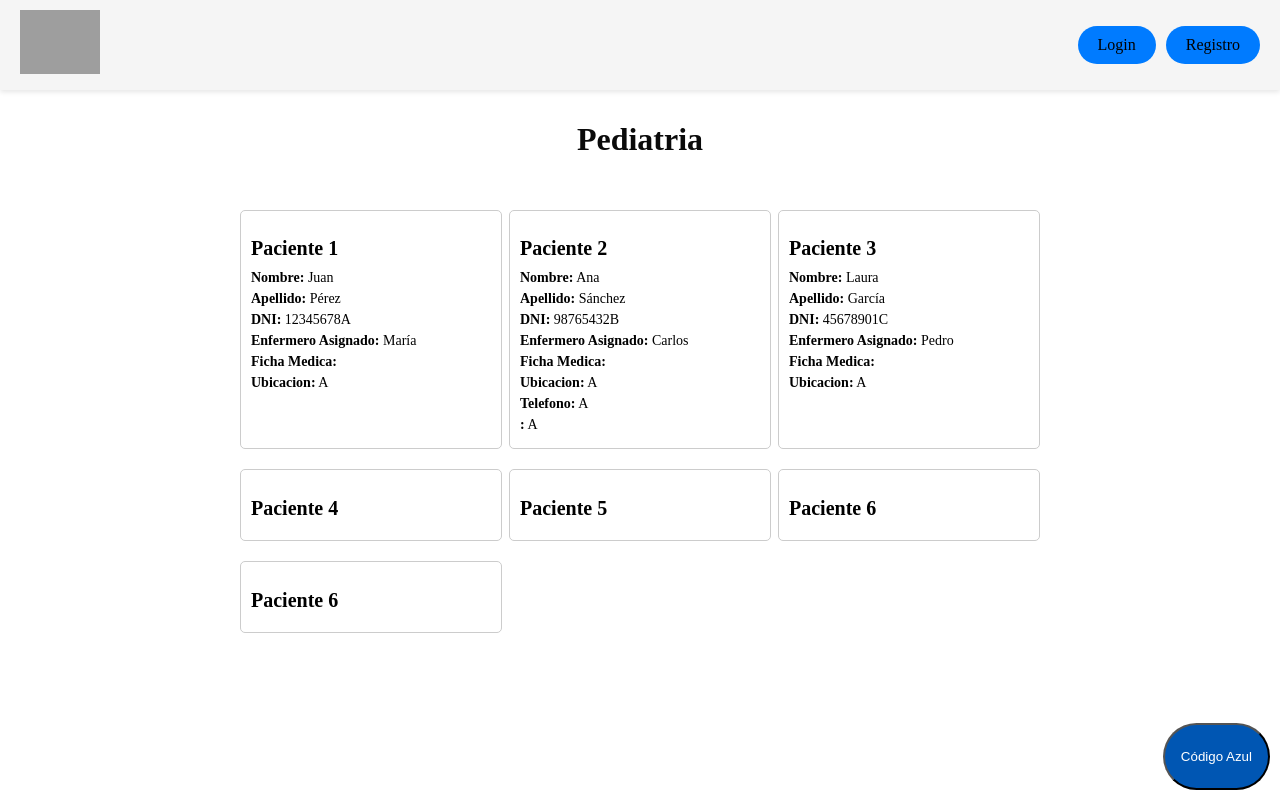
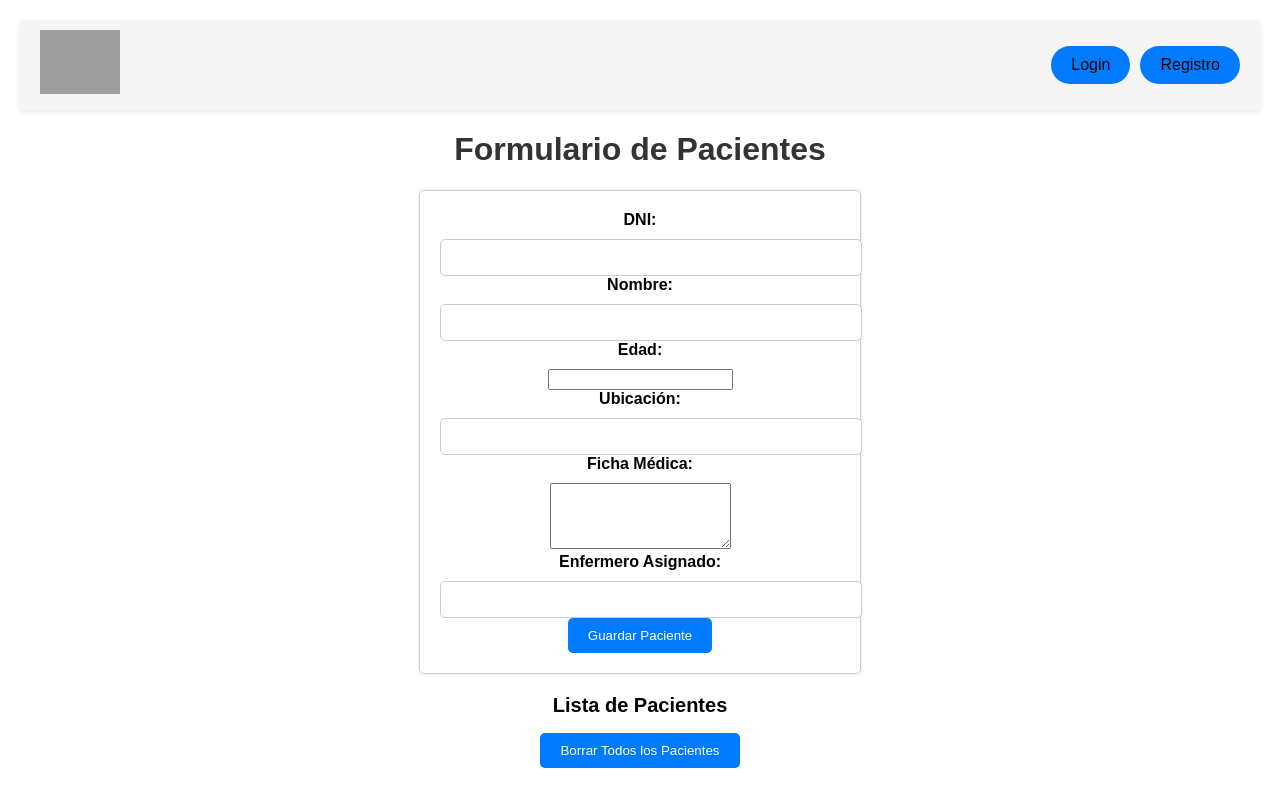
Before and after one commit to RG24816/Sala-olimpico, a plain HTML site: page sala_prueba.html in a window 1280 px wide. Drawn offline with Linux system fonts and the light colour scheme; grey boxes are pictures that could not be loaded.

Commit message:
cambios generales

```diff
--- a/sala_prueba.html
+++ b/sala_prueba.html
@@ -19,100 +19,39 @@
     </header>
 
     <main>
-        <div class="titulo">
-            <h1>Pediatria</h1>
-        </div>
-        <div class="sala">
-            <div class="paciente">
-                <h2>Paciente 1</h2>
-                <div class="info">
-                    <p><strong>Nombre:</strong> Juan</p>
-                    <p><strong>Apellido:</strong> Pérez</p>
-                    <p><strong>DNI:</strong> 12345678A</p>
-                    <p><strong>Enfermero Asignado:</strong> María</p>
-                    <p><strong>Ficha Medica:</strong></p>
-                    <p><strong>Ubicacion:</strong> A </p>
+        <h1>Formulario de Pacientes</h1>
+    <form id="patientForm">
+        <label for="dni">DNI:</label>
+        <input type="text" id="dni" required>
 
-                </div>
-            </div>
+        <label for="nombre">Nombre:</label>
+        <input type="text" id="nombre" required>
 
-            <div class="paciente">
-                <h2>Paciente 2</h2>
-                <div class="info">
-                    <p><strong>Nombre:</strong> Ana</p>
-                    <p><strong>Apellido:</strong> Sánchez</p>
-                    <p><strong>DNI:</strong> 98765432B</p>
-                    <p><strong>Enfermero Asignado:</strong> Carlos</p>
-                    <p><strong>Ficha Medica:</strong></p>
-                    <p><strong>Ubicacion:</strong> A </p>
-                    <p><strong>Telefono:</strong> A </p>
-                    <p><strong>:</strong> A </p>
-                </div>
-            </div>
+        <label for="edad">Edad:</label>
+        <input type="number" id="edad" required>
 
-            <div class="paciente">
-                <h2>Paciente 3</h2>
-                <div class="info">
-                    <p><strong>Nombre:</strong> Laura</p>
-                    <p><strong>Apellido:</strong> García</p>
-                    <p><strong>DNI:</strong> 45678901C</p>
-                    <p><strong>Enfermero Asignado:</strong> Pedro</p>
-                    <p><strong>Ficha Medica:</strong></p>
-                    <p><strong>Ubicacion:</strong> A </p>
+        <label for="ubicacion">Ubicación:</label>
+        <input type="text" id="ubicacion" required>
 
-                </div>
-            </div>
+        <label for="fichaMedica">Ficha Médica:</label>
+        <textarea id="fichaMedica" rows="4" required></textarea>
 
-            <div class="paciente">
-                <h2>Paciente 4</h2>
-                <div class="info">
-                    <!-- Datos del paciente 4 -->
-                </div>
-            </div>
+        <label for="enfermero">Enfermero Asignado:</label>
+        <input type="text" id="enfermero" required>
 
-            <div class="paciente">
-                <h2>Paciente 5</h2>
-                <div class="info">
-                    <!-- Datos del paciente 5 -->
-                </div>
-            </div>
+        <button type="submit">Guardar Paciente</button>
+    </form>
 
-            <div class="paciente">
-                <h2>Paciente 6</h2>
-                <div class="info">
-                    <!-- Datos del paciente 6 -->
-                </div>
-            </div>
+    <h2>Lista de Pacientes</h2>
+    <ul id="patientList">
+        <!-- Aquí se mostrarán los pacientes -->
+    </ul>
 
-            <div class="paciente">
-                <h2>Paciente 6</h2>
-                <div class="info">
-                    <!-- Datos del paciente 6 -->
-                </div>
-            </div>
+    <button id="clearButton">Borrar Todos los Pacientes</button>
 
-        </div>
+    </main>
 
-        <button id="mostrarFormulario" class="boton-azul">Código Azul</button>
-            <div id="formulario" class="formulario">
-                <form>
-                    <label for="sala">Sala:</label>
-                        <select id="sala" name="sala">
-                            <option value="s1">S1</option>
-                            <option value="s2">S2</option>
-                            <option value="s3">S3</option>
-                        </select>
-            <br>
-                    <label for="motivo">Motivo:</label>
-                        <select id="motivo" name="motivo">
-                            <option value="1">1</option>
-                            <option value="2">2</option>
-                            <option value="3">3</option>
-                        </select>
-            <br>
-            <button type="submit">Enviar</button>
-        </form>
-    </main>
+
     <script src="script.js"></script>
 </body>
 </html>
--- a/script.js
+++ b/script.js
@@ -20,3 +20,37 @@ document.querySelector("form").addEventListener("submit", function(e) {
     // Cerrar el formulario
     document.getElementById("formulario").style.display = "none";
 });
+
+/* */
+
+document.addEventListener("DOMContentLoaded", function () {
+    const patientForm = document.getElementById("patientForm");
+    const patientList = document.getElementById("patientList");
+    const clearButton = document.getElementById("clearButton");
+
+    patientForm.addEventListener("submit", function (e) {
+        e.preventDefault();
+
+        const dni = document.getElementById("dni").value;
+        const nombre = document.getElementById("nombre").value;
+        const edad = document.getElementById("edad").value;
+        const ubicacion = document.getElementById("ubicacion").value;
+        const fichaMedica = document.getElementById("fichaMedica").value;
+        const enfermero = document.getElementById("enfermero").value;
+
+        const listItem = document.createElement("li");
+        listItem.innerHTML = `<strong>DNI:</strong> ${dni}, <strong>Nombre:</strong> ${nombre}, <strong>Edad:</strong> ${edad}, <strong>Ubicación:</strong> ${ubicacion}, <strong>Ficha Médica:</strong> ${fichaMedica}, <strong>Enfermero Asignado:</strong> ${enfermero} <button class="deleteButton">Borrar</button>`;
+
+        const deleteButton = listItem.querySelector(".deleteButton");
+        deleteButton.addEventListener("click", function () {
+            listItem.remove();
+        });
+
+        patientList.appendChild(listItem);
+        patientForm.reset();
+    });
+
+    clearButton.addEventListener("click", function () {
+        patientList.innerHTML = "";
+    });
+});
--- a/style.css
+++ b/style.css
@@ -247,6 +247,52 @@ label, select {
 
 /**/
 
+body {
+    font-family: Arial, sans-serif;
+    text-align: center;
+    margin: 20px;
+}
+
+h1 {
+    color: #333;
+}
+
+form {
+    margin: 20px auto;
+    max-width: 400px;
+    padding: 20px;
+    border: 1px solid #ccc;
+    border-radius: 5px;
+    box-shadow: 0 0 5px rgba(0, 0, 0, 0.1);
+}
+
+ul {
+    list-style: none;
+    padding: 0;
+}
+
+li {
+    border: 1px solid #ccc;
+    padding: 10px;
+    margin-bottom: 10px;
+}
+
+button {
+    background-color: #007BFF;
+    color: #fff;
+    border: none;
+    padding: 10px 20px;
+    border-radius: 5px;
+    cursor: pointer;
+}
+
+button:hover {
+    background-color: #0056b3;
+}
+
+
+/**/
+
 .asdf:hover {
     background-color: #0056b3;
     color: #000;
```
